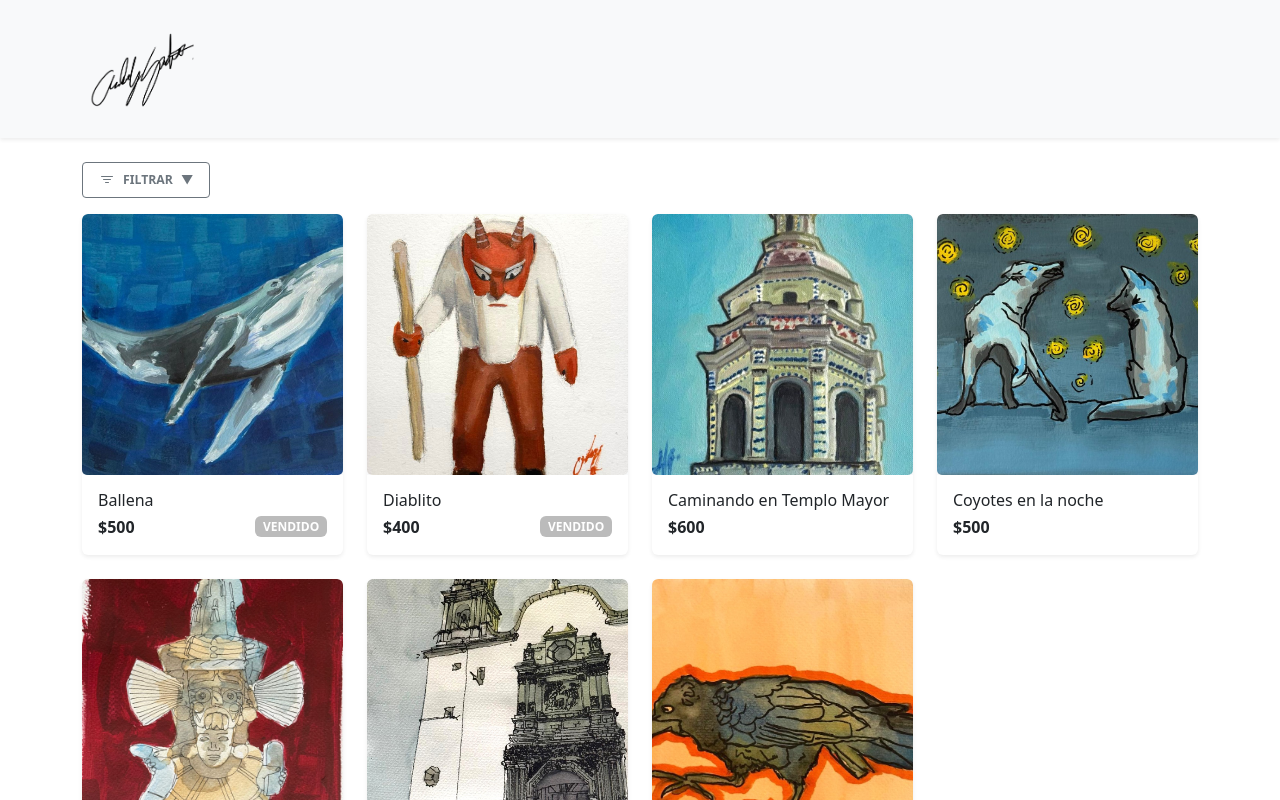
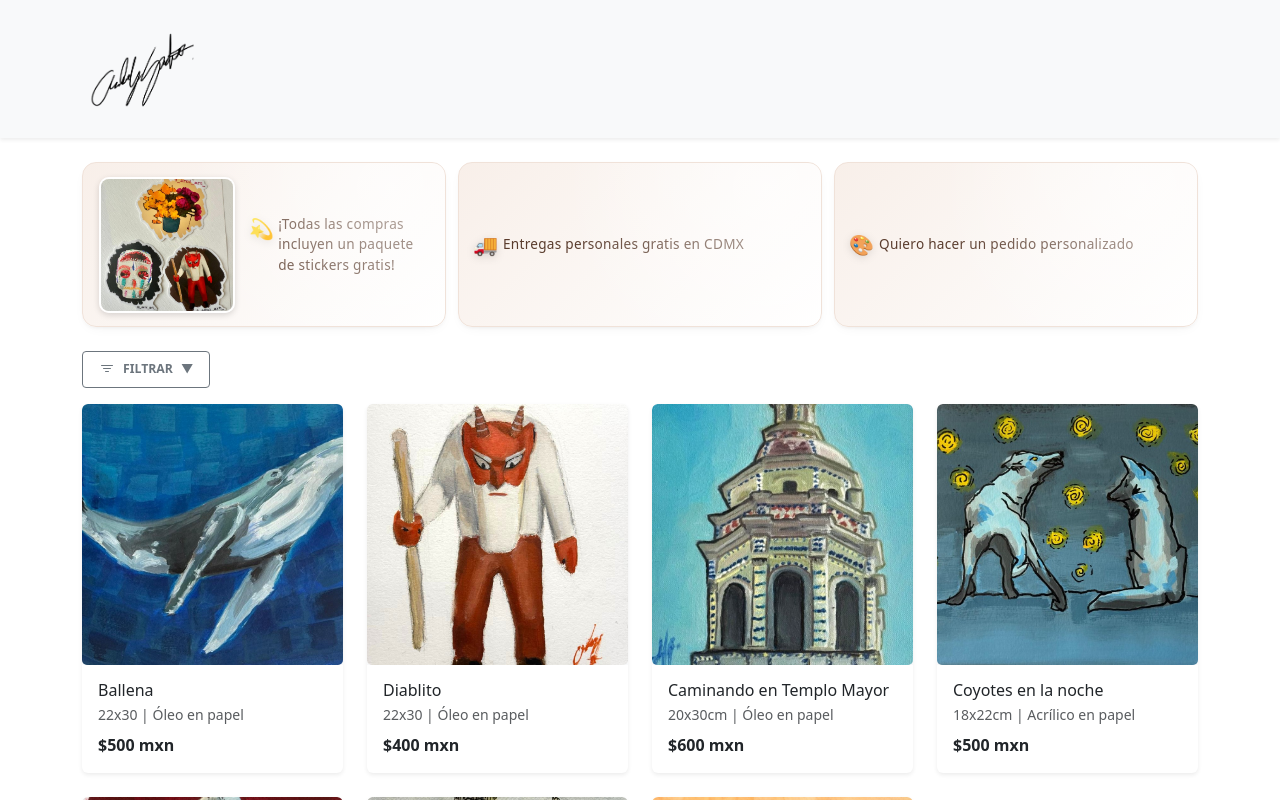
Before and after one commit to andresSaldanaAguilar/arnis_art_shop, a React (Create React App) app in the folder my-app/: page / in a window 1280 px wide. Shown: the top 800 px of the page. Built offline with nearby package versions, Linux system fonts and the light colour scheme.

Commit message:
cambios :v

```diff
--- a/my-app/src/App.css
+++ b/my-app/src/App.css
@@ -105,6 +105,103 @@ button.btn-dark:hover {
   overflow: hidden;
 }
 
+/* Promo banners */
+.promo-banners {
+  display: grid;
+  gap: 0.75rem;
+  margin-bottom: 1rem;
+}
+.promo-banner {
+  position: relative;
+  padding: 0.85rem 1.1rem 0.85rem 2.75rem;
+  background: linear-gradient(135deg, var(--accent-soft), #fff);
+  border: 1px solid #f0e2d9;
+  border-radius: 14px;
+  font-size: 0.85rem;
+  font-weight: 500;
+  letter-spacing: 0.02em;
+  color: #5a3c2d;
+  display: flex;
+  align-items: center;
+  box-shadow: 0 2px 4px -2px rgba(0, 0, 0, 0.06),
+    0 4px 14px -6px rgba(0, 0, 0, 0.08);
+  overflow: hidden;
+}
+.promo-banner::after {
+  content: "";
+  position: absolute;
+  inset: 0;
+  background: radial-gradient(
+    circle at 85% 15%,
+    rgba(255, 255, 255, 0.6),
+    transparent 60%
+  );
+  pointer-events: none;
+}
+.promo-banner .icon {
+  position: absolute;
+  left: 0.9rem;
+  font-size: 1.25rem;
+  filter: drop-shadow(0 2px 4px rgba(0, 0, 0, 0.12));
+}
+.promo-banner:hover {
+  border-color: var(--accent);
+  box-shadow: 0 4px 18px -4px rgba(0, 0, 0, 0.15);
+  transform: translateY(-2px);
+  transition: 0.35s cubic-bezier(0.4, 0.8, 0.4, 1);
+}
+.promo-banner.with-image {
+  display: grid;
+  grid-template-columns: 136px 1fr;
+  gap: 0.9rem;
+  align-items: center;
+  padding-left: 1rem;
+}
+.promo-banner .promo-thumb {
+  width: 136px;
+  height: 136px;
+  object-fit: cover;
+  border-radius: 10px;
+  box-shadow: 0 2px 6px rgba(0, 0, 0, 0.15);
+  border: 2px solid #fff;
+}
+.promo-banner.with-image .content {
+  position: relative;
+  padding-left: 1.8rem;
+}
+.promo-banner.with-image .content .icon {
+  left: 0;
+}
+.promo-banner.link-banner {
+  cursor: pointer;
+  text-decoration: none;
+  color: #5a3c2d;
+  transition: background 0.35s, border-color 0.35s, transform 0.35s;
+}
+.promo-banner.link-banner:hover,
+.promo-banner.link-banner:focus {
+  background: linear-gradient(135deg, #ffe9da, #fff);
+  border-color: var(--accent);
+  outline: none;
+}
+.promo-banner.link-banner:active {
+  transform: translateY(1px);
+}
+@media (max-width: 480px) {
+  .promo-banner.with-image {
+    grid-template-columns: 112px 1fr;
+  }
+  .promo-banner .promo-thumb {
+    width: 112px;
+    height: 112px;
+  }
+}
+@media (min-width: 768px) {
+  .promo-banners {
+    grid-template-columns: repeat(auto-fit, minmax(280px, 1fr));
+  }
+}
+
 /* Responsive tweaks */
 @media (max-width: 576px) {
   .filters h6 {
--- a/my-app/src/App.tsx
+++ b/my-app/src/App.tsx
@@ -9,6 +9,7 @@ import Filters, { FiltersState } from "./Components/Filters.tsx"; // explicit ex
 import ItemTile from "./Components/ItemTile.tsx"; // explicit extension
 import ItemDetailModal from "./Components/ItemDetailModal.tsx"; // explicit extension
 import { ItemProps } from "./interfaces/ItemProps";
+import PromoBanners from "./Components/PromoBanners.tsx"; // explicit extension
 
 function App() {
   const maxCost = useMemo(
@@ -17,7 +18,7 @@ function App() {
   );
   const [filters, setFilters] = useState<FiltersState>({
     category: "Todas",
-    maxCost: String(maxCost),
+    maxCost: "all",
     disponible: "all",
     search: "",
   });
@@ -27,7 +28,14 @@ function App() {
     return items.filter((it) => {
       if (filters.category !== "Todas" && it.category !== filters.category)
         return false;
-      if (filters.maxCost && it.cost > Number(filters.maxCost)) return false;
+      // interpret cost range
+      if (filters.maxCost !== "all") {
+        const c = it.cost;
+        if (filters.maxCost === "lt500" && !(c < 500)) return false;
+        if (filters.maxCost === "500-1000" && !(c >= 500 && c <= 1000))
+          return false;
+        if (filters.maxCost === "gt1000" && !(c > 1000)) return false;
+      }
       if (filters.disponible !== "all") {
         const want = filters.disponible === "true";
         if (it.disponible !== want) return false;
@@ -45,6 +53,8 @@ function App() {
       <Header />
       <main className="flex-grow-1 py-4">
         <Container>
+          {/* Promo Banners */}
+          <PromoBanners />
           <Filters
             onChange={setFilters}
             current={filters}
--- a/my-app/src/Components/Filters.tsx
+++ b/my-app/src/Components/Filters.tsx
@@ -3,7 +3,7 @@ import { Row, Col, Form, Button, Collapse } from "react-bootstrap";
 
 export interface FiltersState {
   category: string;
-  maxCost: string;
+  maxCost: string; // now acts as a range key: 'all' | 'lt500' | '500-1000' | 'gt1000'
   disponible: string; // 'all' | 'true' | 'false'
   search: string;
 }
@@ -35,12 +35,12 @@ const Filters: React.FC<FiltersProps> = ({
   };
 
   useEffect(() => {
-    // ensure max cost default sync
+    // no longer auto-setting numeric max; ensure default is 'all'
     if (!current.maxCost) {
-      update({ maxCost: String(maxExistingCost) });
+      update({ maxCost: "all" });
     }
     // eslint-disable-next-line react-hooks/exhaustive-deps
-  }, [maxExistingCost]);
+  }, []);
 
   return (
     <div className="filters mb-3">
@@ -93,15 +93,17 @@ const Filters: React.FC<FiltersProps> = ({
             <Col xs={6} md={3}>
               <Form.Group controlId="filterCost">
                 <Form.Label className="small text-uppercase text-secondary">
-                  Costo Máx.
+                  Costo
                 </Form.Label>
-                <Form.Control
-                  type="number"
-                  min={0}
-                  max={maxExistingCost}
+                <Form.Select
                   value={current.maxCost}
                   onChange={(e) => update({ maxCost: e.target.value })}
-                />
+                >
+                  <option value="all">Todos</option>
+                  <option value="lt500">Menos de $500</option>
+                  <option value="500-1000">$500 - $1000</option>
+                  <option value="gt1000">Más de $1000</option>
+                </Form.Select>
               </Form.Group>
             </Col>
             <Col xs={6} md={3}>
@@ -139,7 +141,7 @@ const Filters: React.FC<FiltersProps> = ({
               onClick={() =>
                 onChange({
                   category: "Todas",
-                  maxCost: String(maxExistingCost),
+                  maxCost: "all",
                   disponible: "all",
                   search: "",
                 })
--- a/my-app/src/Components/ItemTile.tsx
+++ b/my-app/src/Components/ItemTile.tsx
@@ -1,5 +1,5 @@
 import React from "react";
-import { Card, Badge } from "react-bootstrap";
+import { Card } from "react-bootstrap";
 import { ItemProps } from "../interfaces/ItemProps";
 
 interface ItemTileProps {
@@ -25,13 +25,11 @@ const ItemTile: React.FC<ItemTileProps> = ({ item, onSelect }) => {
         <Card.Title className="fs-6 mb-1 text-truncate" title={item.title}>
           {item.title}
         </Card.Title>
+        <Card.Text className="text-muted small mb-2">
+          {item.dimensions} | {item.material}
+        </Card.Text>
         <div className="d-flex justify-content-between align-items-center mt-auto">
-          <span className="fw-semibold">${item.cost}</span>
-          {!item.disponible && (
-            <Badge bg="secondary" className="text-uppercase">
-              Vendido
-            </Badge>
-          )}
+          <span className="fw-semibold">${item.cost} mxn</span>
         </div>
       </Card.Body>
     </Card>
--- /dev/null
+++ b/my-app/src/Components/PromoBanners.tsx
@@ -0,0 +1,50 @@
+import React from "react";
+import StickersImg from "../Images/stickers.jpeg";
+
+const PromoBanners: React.FC = () => {
+  return (
+    <div className="promo-banners mb-4">
+      <div
+        className="promo-banner with-image"
+        role="note"
+        aria-label="Promoción paquete de stickers"
+      >
+        <img
+          src={StickersImg}
+          alt="Paquete de stickers"
+          className="promo-thumb"
+        />
+        <div className="content">
+          <span className="icon" aria-hidden="true">
+            💫
+          </span>
+          ¡Todas las compras incluyen un paquete de stickers gratis!
+        </div>
+      </div>
+      <div
+        className="promo-banner"
+        role="note"
+        aria-label="Promoción entregas CDMX"
+      >
+        <span className="icon" aria-hidden="true">
+          🚚
+        </span>
+        Entregas personales gratis en CDMX
+      </div>
+      <a
+        className="promo-banner link-banner"
+        href="mailto:contacto@example.com?subject=Pedido%20Personalizado"
+        target="_blank"
+        rel="noopener noreferrer"
+        aria-label="Quiero hacer un pedido personalizado"
+      >
+        <span className="icon" aria-hidden="true">
+          🎨
+        </span>
+        Quiero hacer un pedido personalizado
+      </a>
+    </div>
+  );
+};
+
+export default PromoBanners;
--- a/my-app/src/data/items.ts
+++ b/my-app/src/data/items.ts
@@ -11,7 +11,7 @@ export const item1: ItemProps = {
   image: Caminando,
   title: "Caminando en Templo Mayor",
   description:
-    "Un día en camino a una reunión de dibujo urbano, me encontré en la zona del centro histórico de la Ciudad de México cerca del Templo Mayor. Era la primera vez que caminaba por esa zona a pesar de ser un citadino que se jacta de conocer su ciudad, y a la lejanía vi esta cúpula que me llamó la atención. Me acerqué y me encontré con esta vista. Tenía tiempo sin pintar arquitectura, entonces decidí volver a mis raíces.",
+    "Un día, en camino a una reunión de dibujo urbano, me encontré en la zona del centro histórico de la Ciudad de México cerca del Templo Mayor. Era la primera vez que caminaba por esa zona a pesar de ser un citadino que se jacta de conocer su ciudad y, a lo lejos, vi esta cúpula que me llamó la atención. Me acerqué y me encontré con esta vista. Hacía tiempo que no pintaba arquitectura, así que decidí volver a mis raíces.",
   cost: 600,
   material: "Óleo en papel",
   dimensions: "20x30cm",
@@ -23,9 +23,9 @@ export const item2: ItemProps = {
   image: Coyotes,
   title: "Coyotes en la noche",
   description:
-    "Caminando en el centro de coyoacan, me imagine la fuente de los coyotes en una escena nocturna con estrellas.",
+    "Caminando en el centro de Coyoacán, me imaginé la fuente de los coyotes en una escena nocturna con estrellas.",
   cost: 500,
-  material: "Acrilico en papel",
+  material: "Acrílico en papel",
   dimensions: "18x22cm",
   disponible: true,
   category: "Pintura Original",
@@ -35,9 +35,9 @@ export const item3: ItemProps = {
   image: Tlaloc,
   title: "Tlaloc",
   description:
-    "Retratando una escultura de piedra prehispánica, Tlaloc es el dios de la lluvia y el agua en la mitología mexica..",
+    "Retratando una escultura de piedra prehispánica. Tláloc es el dios de la lluvia y el agua en la mitología mexica.",
   cost: 400,
-  material: "Acuarela y acrilico en papel",
+  material: "Acuarela y acrílico en papel",
   dimensions: "22x30",
   disponible: true,
   category: "Pintura Original",
@@ -47,11 +47,11 @@ export const item4: ItemProps = {
   image: Diablito,
   title: "Diablito",
   description:
-    "El diablito es una figura tradicional en la cultura mexicana, que representa a un ser travieso y juguetón.",
+    "El diablito es una figura tradicional en la cultura mexicana que representa a un ser travieso y juguetón.",
   cost: 400,
-  material: "Oleo en papel",
+  material: "Óleo en papel",
   dimensions: "22x30",
-  disponible: false,
+  disponible: true,
   category: "Pintura Original",
 };
 
@@ -59,11 +59,11 @@ export const item5: ItemProps = {
   image: Ballena,
   title: "Ballena",
   description:
-    "La ballena es un mamífero marino de gran tamaño que habita en los océanos del mundo. Son conocidas por su inteligencia, su capacidad para comunicarse y su importancia en los ecosistemas marinos.",
+    "La ballena es un mamífero marino de gran tamaño que habita en los océanos del mundo. Es conocida por su inteligencia, su capacidad para comunicarse y su importancia en los ecosistemas marinos.",
   cost: 500,
   material: "Óleo en papel",
   dimensions: "22x30",
-  disponible: false,
+  disponible: true,
   category: "Pintura Original",
 };
 
@@ -75,7 +75,7 @@ export const item6: ItemProps = {
   cost: 700,
   material: "Acuarela en papel",
   dimensions: "22x30",
-  disponible: false,
+  disponible: true,
   category: "Pintura Original",
 };
 
@@ -83,11 +83,11 @@ export const item7: ItemProps = {
   image: Urraca,
   title: "Urraca",
   description:
-    "Me gusta mucho el plumaje de las urracas como cambian de color con la luz.",
+    "Me gusta mucho el plumaje de las urracas y cómo cambian de color con la luz.",
   cost: 400,
   material: "Acuarela en papel",
   dimensions: "22x30",
-  disponible: false,
+  disponible: true,
   category: "Pintura Original",
 };
 
```
Also changed, not shown: my-app/src/Images/stickers.jpeg (added).
